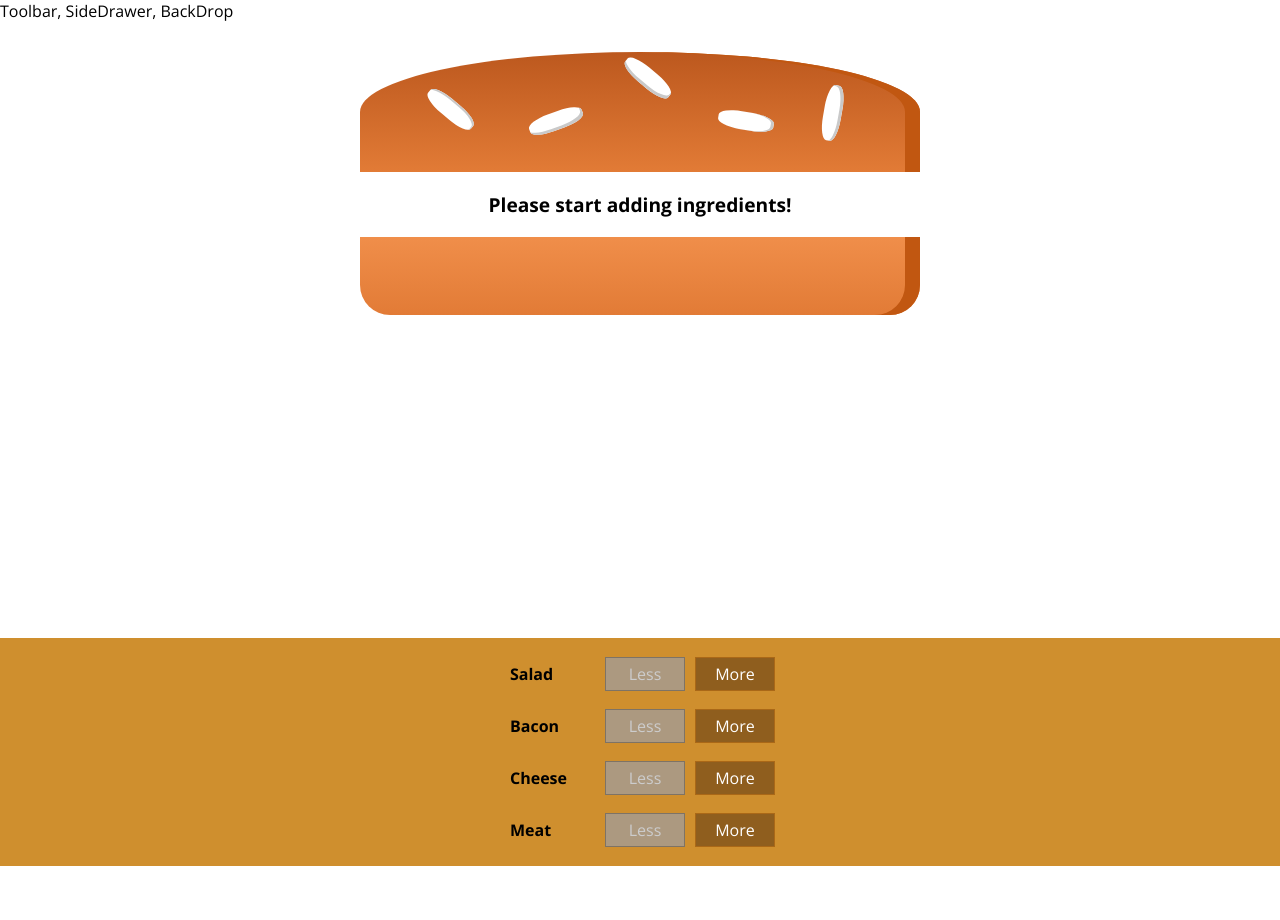
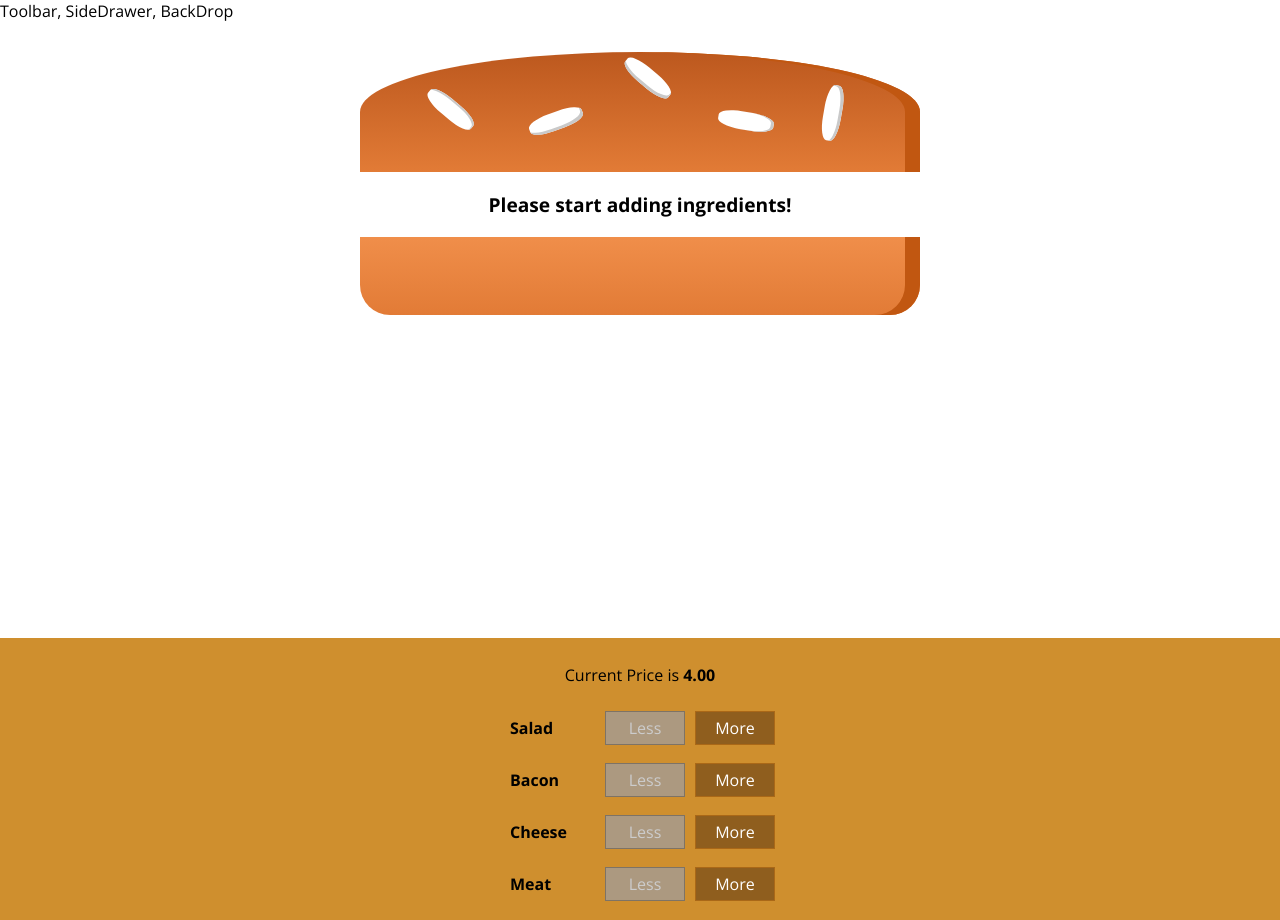
Before and after one commit to webdevabhi/react-burger-builder, a React app: page / in a window 1280 px wide. Before the commit the page ends 866 px from the top, so only its background shows below. Built offline with nearby package versions, Linux system fonts and the light colour scheme.

Commit message:
Price of burger ingredients

```diff
--- a/src/components/Burger/BuildControls/BuildControls.js
+++ b/src/components/Burger/BuildControls/BuildControls.js
@@ -12,6 +12,7 @@
 
 const buildControls = (props) => (
   <div className={classes.BuildControls}>
+    <p>Current Price is <strong>{props.price.toFixed(2)}</strong></p>
     {controls.map(ctrl => (
       <BuildControl
         key={ctrl.label}
--- a/src/containers/BurgerBuilder/BurgerBuilder.js
+++ b/src/containers/BurgerBuilder/BurgerBuilder.js
@@ -79,7 +79,8 @@
         <BuildControls
           ingredientAdded={this.addIngredientsHandler}
           ingredientRemoved={this.removeIngredientsHandler}
-          disabled={disbaledInfo} />
+          disabled={disbaledInfo}
+          price={this.state.totalPrice} />
       </Aux>
     );
   }
```
